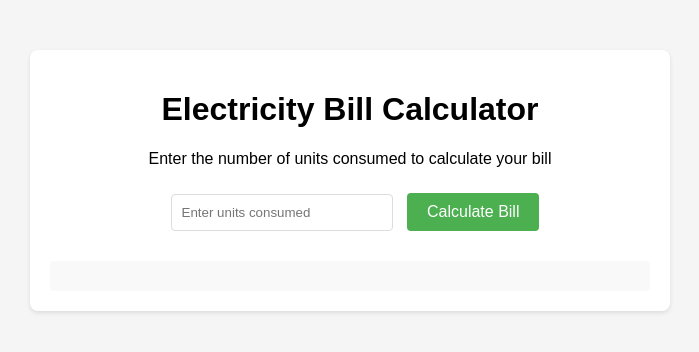
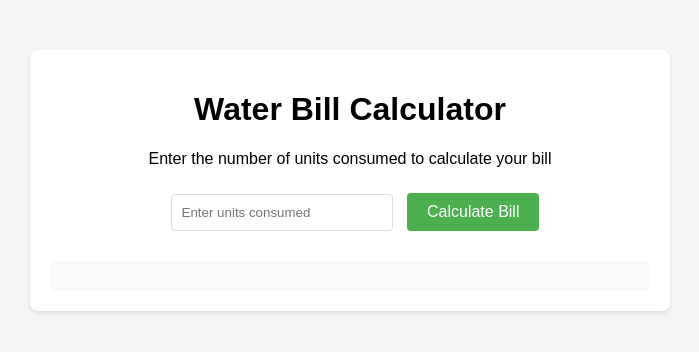
Before and after one commit to kavinstyx/calculator, a website: page index.html in a window 1280 px wide. Shown: the whole page, without its empty margins (290-989 px from the left). Drawn offline with Linux system fonts and the light colour scheme.

Commit message:
Update index.html

```diff
--- a/index.html
+++ b/index.html
@@ -57,7 +57,7 @@
 </head>
 <body>
   <div class="container">
-    <h1>Electricity Bill Calculator</h1>
+    <h1>Water Bill Calculator</h1>
     <p>Enter the number of units consumed to calculate your bill</p>
     <input type="number" id="units" placeholder="Enter units consumed" min="0" step="0.01">
     <button onclick="calculateBill()">Calculate Bill</button>
```
